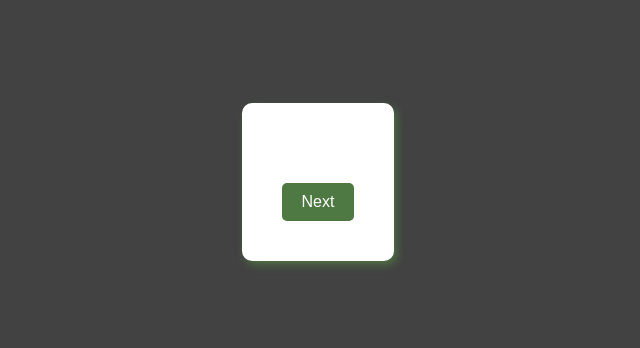
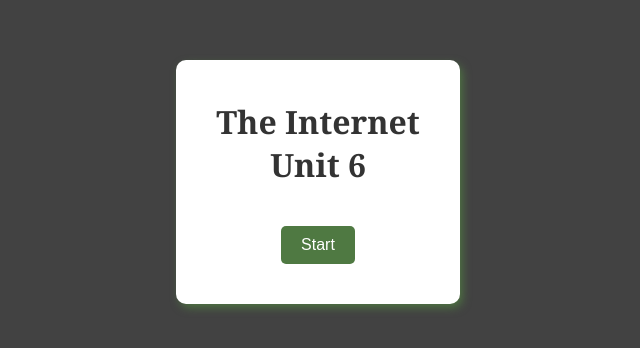
Before and after one commit to ProfessedRay4/theInternet, a plain HTML site: page index.html in a window 1280 px wide. Shown: the part 218-566 px from the top of the page, without its empty margins (322-962 px from the left). Drawn offline with Linux system fonts and the light colour scheme.

Commit message:
Update index.html

```diff
--- a/index.html
+++ b/index.html
@@ -8,14 +8,14 @@
 </head>
 <body>
     <div class="container", id="title">
-        <h1 id="Titlee"></h1>
+        <h1 id="Titlee">The Internet <br> <center>Unit 6</center></h1>
         <div class="sub-titles">
             <h3 id="sub-title"></h3>
         </div>
         <div class="body">
             <a id="body"></a>
         </div>
-        <button id="next" onClick="nextPage()">Next</button>
+        <button id="next" onClick="nextPage()">Start</button>
     </div>
     <script src="misc/script.js"></script>
 </body>
```
